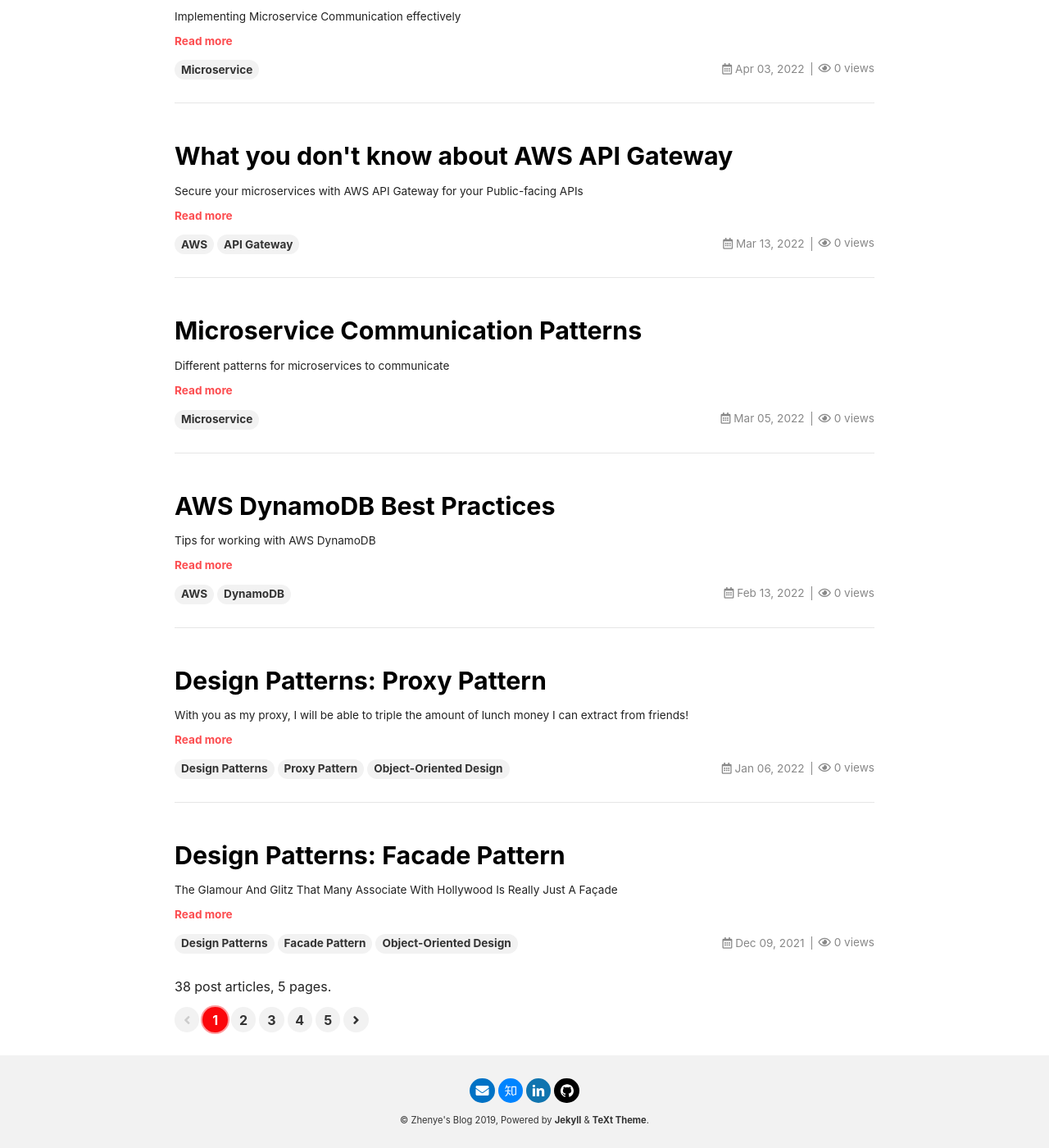
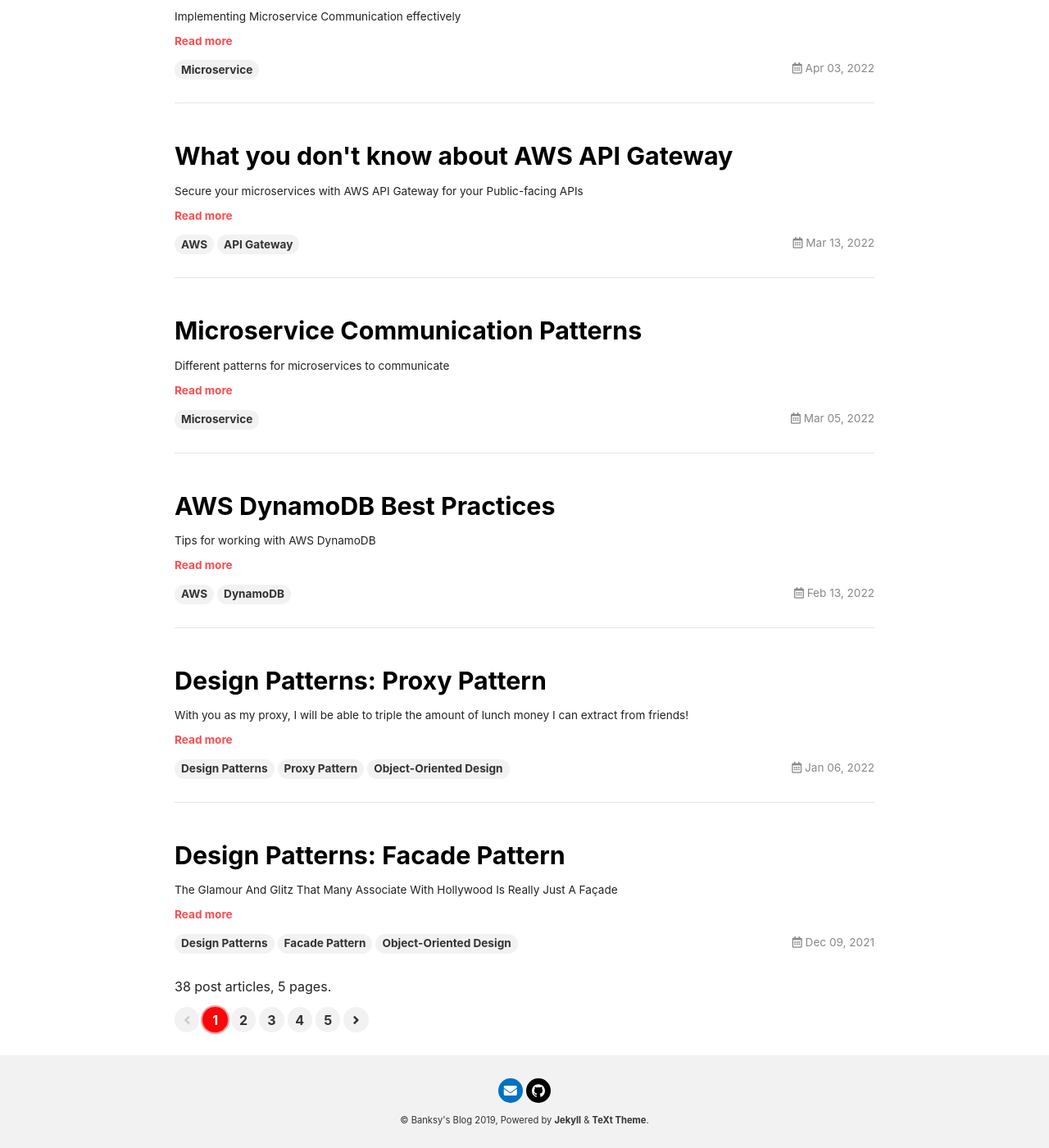
Before and after one commit to Banksy-C/blog, a Jekyll site: the page built from index.html, in a window 1280 px wide and 1400 px high, scrolled down 609 px. Shown: the whole window at 82% size. Built offline with Jekyll 4.4.1, drawn with Linux system fonts in a browser that asks for light colours; nearby versions of some CDN libraries; the list of posts is cut into pages by our own code; comment, search, counter and statistics services are not loaded; part of the change alters nothing that is shown; some of the changed text lies outside the part shown.

Commit message:
initial commit

```diff
--- a/_config.yml
+++ b/_config.yml
@@ -1,60 +1,60 @@
-# Welcome to Jekyll!
-#
+#################################################################################################################################
 # This config file is meant for settings that affect your whole blog, values
 # which you are expected to set up once and rarely need to edit after that.
 # For technical reasons, this file is *NOT* reloaded automatically when you use
 # 'jekyll serve'. If you change this file, please restart the server process.
+# ________  ________  ________   ___  __    ________       ___    ___             ________  ___       ________  ________
+#|\   __  \|\   __  \|\   ___  \|\  \|\  \ |\   ____\     |\  \  /  /|           |\   __  \|\  \     |\   __  \|\   ____\
+#\ \  \|\ /\ \  \|\  \ \  \\ \  \ \  \/  /|\ \  \___|_    \ \  \/  / /___________\ \  \|\ /\ \  \    \ \  \|\  \ \  \___|
+# \ \   __  \ \   __  \ \  \\ \  \ \   ___  \ \_____  \    \ \    / /\____________\ \   __  \ \  \    \ \  \\\  \ \  \  ___
+#  \ \  \|\  \ \  \ \  \ \  \\ \  \ \  \\ \  \|____|\  \    \/  /  /\|____________|\ \  \|\  \ \  \____\ \  \\\  \ \  \|\  \
+#   \ \_______\ \__\ \__\ \__\\ \__\ \__\\ \__\____\_\  \ __/  / /                  \ \_______\ \_______\ \_______\ \_______\
+#    \|_______|\|__|\|__|\|__| \|__|\|__| \|__|\_________\\___/ /                    \|_______|\|_______|\|_______|\|_______|
+#                                             \|_________\|___|/
 #
-# ,--------.      ,--.   ,--. ,--.
-# '--.  .--',---.  \  `.'  /,-'  '-.
-#    |  |  | .-. :  .'    \ '-.  .-'
-#    |  |  \   --. /  .'.  \  |  |
-#    `--'   `----''--'   '--' `--'
+##################################################################################################################################
 ## => Site Settings
 ##############################
 text_skin: default # "default" (default), "dark", "forest", "ocean", "chocolate", "orange"
 highlight_theme: default # "default" (default), "tomorrow", "tomorrow-night", "tomorrow-night-eighties", "tomorrow-night-blue", "tomorrow-night-bright"
-url     : # the base hostname & protocol for your site e.g. https://www.someone.com
-baseurl : # does not include hostname
-title   : Zhenye's Blog
-tagline : Technical blog and notes for personal archive
+title   : Banksy's Blog
+url     : "https://Banksy-C.github.io" # the base hostname & protocol(协议) for your site e.g. https://www.someone.com
+baseurl : "" # does not include hostname
+tagline : Technical blog and notes for personal archive # 技术博客和个人档案笔记
 description: > # this means to ignore newlines until "Language & timezone"
   Sharing technical knowledge in a easy-to-learn way
-
+# 以易于学习的方式分享技术知识
 
 ## => Language and Timezone
 ##############################
 lang: # the language of your site, default as "en"
-timezone: America/Los_Angeles # see https://en.wikipedia.org/wiki/List_of_tz_database_time_zones for the available values
-
+timezone: # see https://en.wikipedia.org/wiki/List_of_tz_database_time_zones for the available values
 
 ## => Author and Social
 ##############################
 author:
-  type      : # "person" (default), "organization"
-  name      : "Zhenye Na"
+  type      : person # "person" (default), "organization"
+  name      : "Banksy"
   url       :
   avatar    : # path or url of avatar image (square)
   bio       :
-  email     : nazhenye@gmail.com
+  email     : banksy_c@163.com #邮箱
   facebook  : # "user_name" the last part of your profile url, e.g. https://www.facebook.com/user_name
   twitter   : # "user_name" the last part of your profile url, e.g. https://twitter.com/user_name
   weibo     : # "user_id"   the last part of your profile url, e.g. https://www.weibo.com/user_id/profile?...
   googleplus: # "user_id"   the last part of your profile url, e.g. https://plus.google.com/u/0/user_id
   telegram  : # "user_name" the last part of your profile url, e.g. https://t.me/user_name
   medium    : # "user_name" the last part of your profile url, e.g. https://medium.com/user_name
-  zhihu     : xiao-bu-81-8 # "user_name" the last part of your profile url, e.g. https://www.zhihu.com/people/user_name
+  zhihu     : # "user_name" the last part of your profile url, e.g. https://www.zhihu.com/people/user_name
   douban    : # "user_name" the last part of your profile url, e.g. https://www.douban.com/people/user_name
-  linkedin  : zhenyena # "user_name" the last part of your profile url, e.g. https://www.linkedin.com/in/user_name
-  github    : zhenye-na # "user_name" the last part of your profile url, e.g. https://github.com/user_name
+  linkedin  :  # "user_name" the last part of your profile url, e.g. https://www.linkedin.com/in/user_name
+  github    : Banksy-C # "user_name" the last part of your profile url, e.g. https://github.com/user_name
   npm       : # "user_name" the last part of your profile url, e.g. https://www.npmjs.com/~user_name
-
 
 ## => GitHub Repository (if the site is hosted by GitHub)
 ##############################
-repository: zhenye-na/zhenye-na.github.io
+repository: Banksy-C/Banksy-C.github.io
 repository_tree: master
-
 
 ## => Paths
 ##############################
@@ -71,12 +71,12 @@ paths:
 excerpt_separator: <!--more-->
 
 ## license
-license: CC-BY-NC-4.0 # "CC-BY-4.0", "CC-BY-SA-4.0", "CC-BY-NC-4.0", "CC-BY-ND-4.0"
+license: CC-BY-NC-4.0 # 非商业性:您可自由地分享和改编本作品，但您不得用于商业目的。
+# "CC-BY-4.0", "CC-BY-SA-4.0", "CC-BY-NC-4.0", "CC-BY-ND-4.0"
 
 ## TOC
 toc:
   selectors: # "h1,h2,h3" (default)
-
 
 ## => Markdown Enhancements
 ##############################
@@ -119,38 +119,7 @@ comments:
 
   ## Disqus
   disqus:
-    shortname: zhenye # the Disqus shortname for the site
-
-  # ## Gitalk
-  # # please refer to https://github.com/gitalk/gitalk for more info.
-  # gitalk:
-  #   clientID    : # GitHub Application Client ID
-  #   clientSecret: # GitHub Application Client Secret
-  #   repository  : # GitHub repo
-  #   owner       : # GitHub repo owner
-  #   admin: # GitHub repo owner and collaborators, only these guys can initialize GitHub issues, IT IS A LIST.
-  #     # - your GitHub Id
-
-  # ## Valine
-  # # please refer to https://valine.js.org/en/ for more info.
-  # valine:
-  #   app_id      : # LeanCloud App id
-  #   app_key     : # LeanCloud App key
-  #   placeholder : # Prompt information
-  #   visitor     : # false (default)
-  #   meta        : # "[nick, mail, link]" (default) nickname, E-mail, Personal-site
-
-
-## => Pageview
-##############################
-pageview:
-  provider: leancloud # false (default), "leancloud", "custom"
-
-  ## Leancloud
-  leancloud:
-    app_id    : VFD0k5SFS5TPAjLSFuAMXDJR-gzGzoHsz # LeanCloud App id
-    app_key   : 8BeEbvaTUCInO6NY8gOzRRwT # LeanCloud App key
-    app_class : MyBlog # LeanCloud App class
+    shortname: banksy # the Disqus shortname for the site
 
 
 ## => Search
@@ -161,18 +130,6 @@ search:
   ## Google Custom Search Engine
   google:
     custom_search_engine_id: # Google Custom Search Engine ID
-
-
-## => Analytics
-##############################
-analytics:
-  provider: google # false (default), "google", "custom"
-
-  ## Google Analytics
-  google:
-    tracking_id : UA-116457928-1 # Google Analytics id for the site
-    anonymize_ip: false # Anonymize IP tracking for Analytics
-
 
 ## => Build
 ##############################
```
